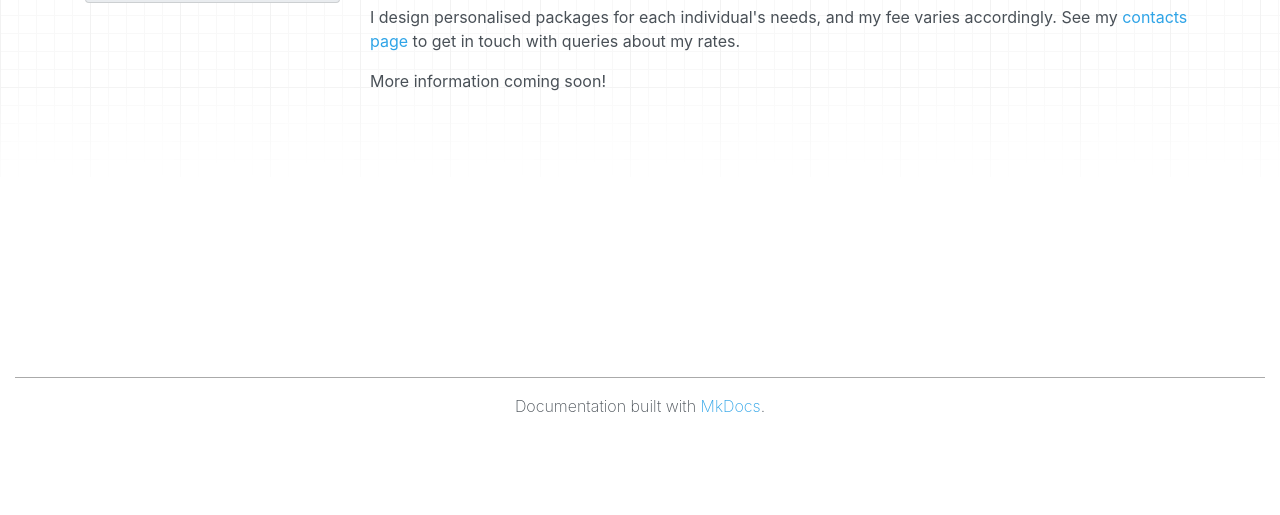
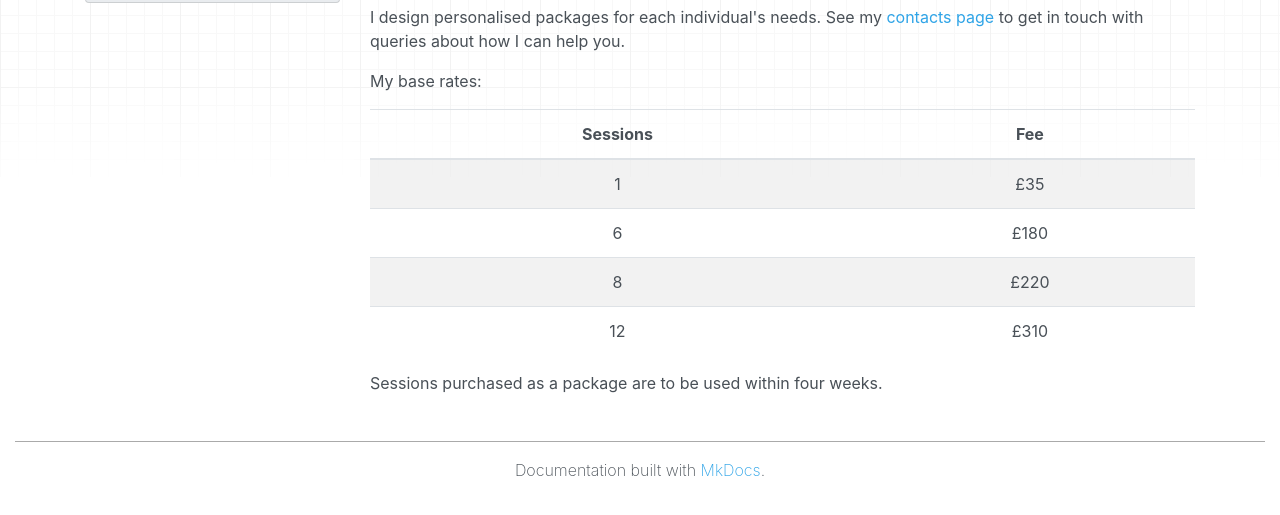
Before and after one commit to Mo-Ghani/cff, a plain HTML site: page rates/index.html in a window 1280 px wide. Shown: the part 129-644 px from the top of the page. Drawn offline with nearby package versions, Linux system fonts and the light colour scheme.

Commit message:
Deployed d2a7921 with MkDocs version: 1.5.3

```diff
--- a/rates/index.html
+++ b/rates/index.html
@@ -91,9 +91,36 @@
                     <div class="col-md-9" role="main">
 
 <h1 id="my-plans">My plans</h1>
-<p>I design personalised packages for each individual's needs, and my fee varies accordingly. See my <a href="../contacts/">contacts page</a>
-to get in touch with queries about my rates.</p>
-<p>More information coming soon!</p></div>
+<p>I design personalised packages for each individual's needs. See my <a href="../contacts/">contacts page</a>
+to get in touch with queries about how I can help you.</p>
+<p>My base rates:</p>
+<table>
+<thead>
+<tr>
+<th style="text-align: center;">Sessions</th>
+<th style="text-align: center;">Fee</th>
+</tr>
+</thead>
+<tbody>
+<tr>
+<td style="text-align: center;">1</td>
+<td style="text-align: center;">£35</td>
+</tr>
+<tr>
+<td style="text-align: center;">6</td>
+<td style="text-align: center;">£180</td>
+</tr>
+<tr>
+<td style="text-align: center;">8</td>
+<td style="text-align: center;">£220</td>
+</tr>
+<tr>
+<td style="text-align: center;">12</td>
+<td style="text-align: center;">£310</td>
+</tr>
+</tbody>
+</table>
+<p>Sessions purchased as a package are to be used within four weeks.</p></div>
             </div>
         </div>
 
```
Also changed, not shown: index.html (+1 -1 lines), search/search_index.json (+1 -1 lines), 2 other files.
